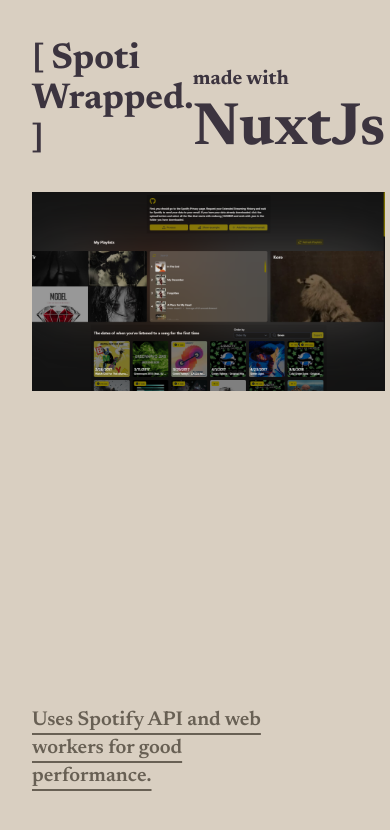
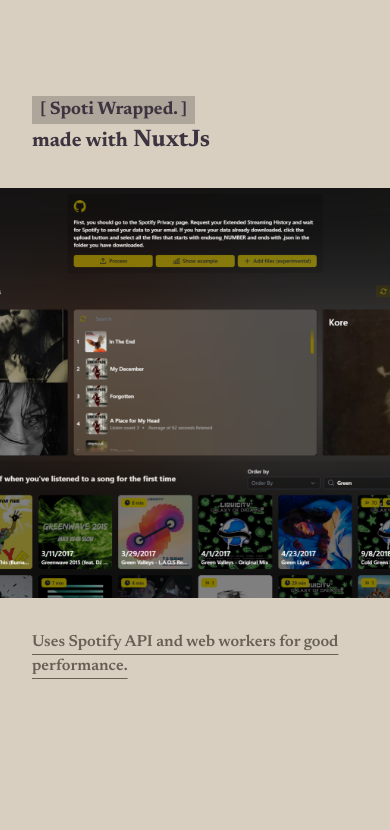
Before and after one commit to metkm/metkm, a Nuxt app: page / in a window 390 px wide. Shown: the top 830 px of the page. Built offline with nearby package versions, Linux system fonts and the light colour scheme; some icons are missing.

Commit message:
some responsive stuff

```diff
--- a/app/app.vue
+++ b/app/app.vue
@@ -18,14 +18,14 @@
 </script>
 
 <template>
-  <main class="bg-background min-h-screen max-h-screen flex p-8">
+  <main class="bg-background min-h-screen max-h-screen flex">
     <div class="flex flex-col gap-8 max-w-7xl mx-auto">
-      <div class="flex items-end justify-between text-text-primary font-bold h-32">
-        <p class="text-4xl font-stretch-condensed">
+      <div class="flex flex-wrap items-end justify-between text-text-primary font-bold p-8 pt-24 pb-0">
+        <p class="text-lg lg:text-4xl font-stretch-condensed bg-black/20 lg:bg-transparent px-2 lg:px-0">
           [ {{ project.title }}. ]
         </p>
 
-        <p class="text-6xl">
+        <p class="text-2xl lg:text-6xl">
           <span class="text-xl">made with</span>
           {{ project.madeWith }}
         </p>
@@ -36,13 +36,13 @@
           <img
             :key="project.image"
             :src="project.image"
-            class=" object-cover"
+            class=" object-cover h-full w-full"
           >
         </Transition>
       </div>
 
-      <div class="flex items-center justify-between h-32">
-        <p class="underline underline-offset-8 text-xl font-semibold text-text-description">
+      <div class="flex flex-wrap gap-8 items-center justify-between p-8 pt-0 pb-24">
+        <p class="underline underline-offset-8 lg:text-xl font-semibold text-text-description">
           {{ project.description }}
         </p>
 
```
